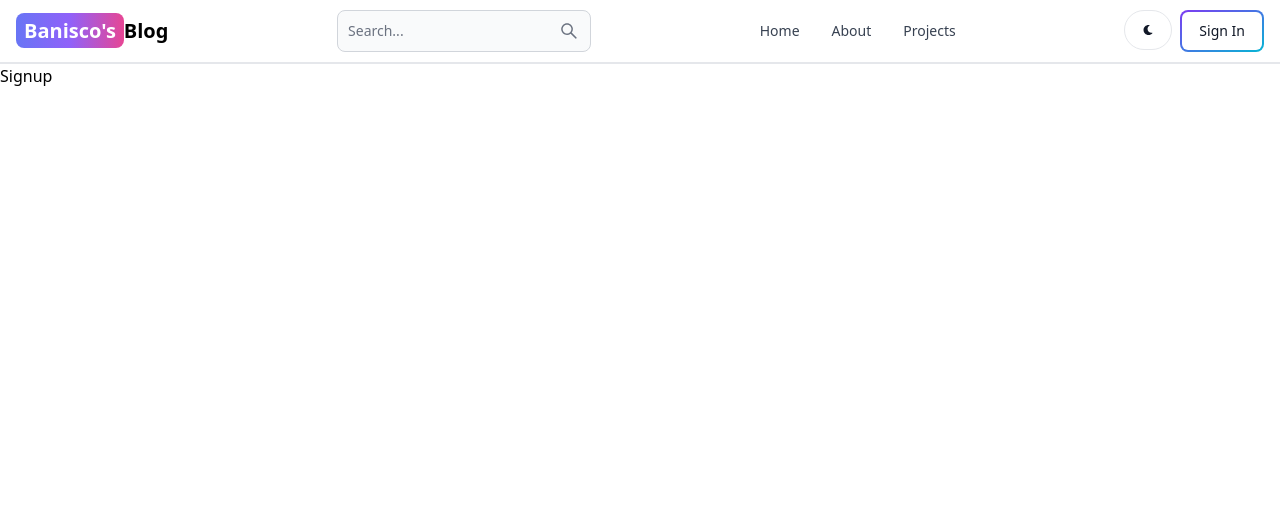
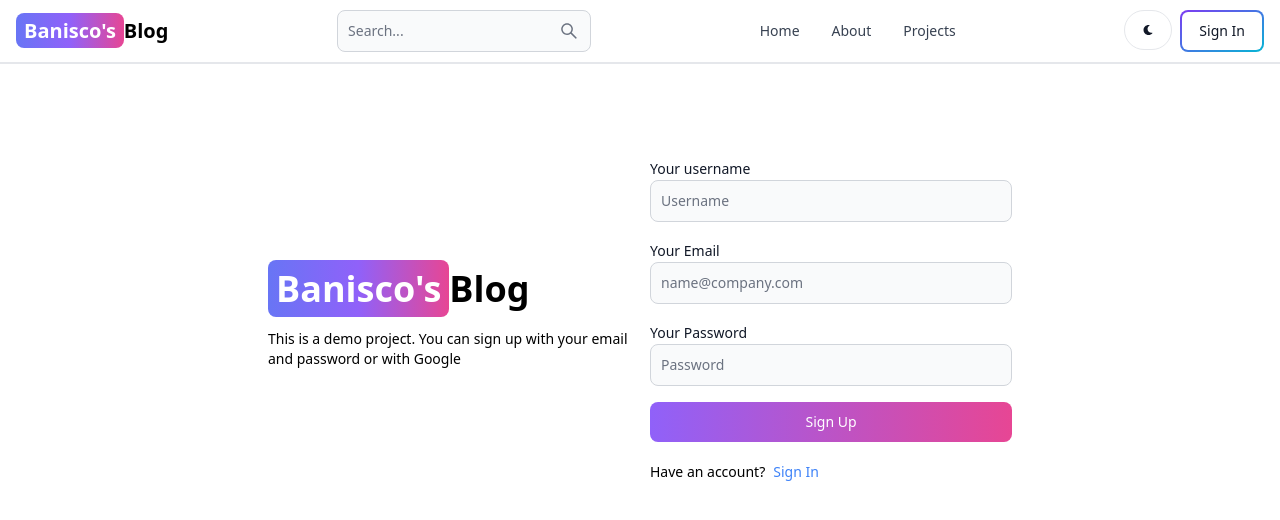
Before and after one commit to Banisco10/mern-blog, a React (Vite) app in the folder client/: page /sign-up in a window 1280 px wide. Shown: the top 520 px of the page. Built offline with nearby package versions, Linux system fonts and the light colour scheme.

Commit message:
create sign up page ui

```diff
--- a/client/src/pages/Signup.jsx
+++ b/client/src/pages/Signup.jsx
@@ -1,5 +1,55 @@
+import { Button, Label, TextInput } from "flowbite-react"
+import { Link } from "react-router-dom"
+
 export default function Signup() {
   return (
-    <div>Signup</div>
+    <div className="min-h-screen mt-20">
+      <div className="flex p-3 max-w-3xl mx-auto flex-col md:flex-row md:items-center gap-5">
+      {/* left */}
+    <div className="flex-1">
+    <Link to="/" className="font-bold dark:text-white text-4xl">
+        <span className="px-2 py-1 bg-gradient-to-r from-indigo-500
+         via-purple-500 to-pink-500 rounded-lg text-white">
+          Banisco's
+        </span>
+        Blog
+      </Link>
+      <p className="text-sm mt-5">
+        This is a demo project. You can sign up with your email and password
+        or with Google
+      </p>
+    </div>
+      {/* right */}
+
+    <div className="flex-1">
+      <form className="flex flex-col gap-4">
+        <div>
+          <Label value = 'Your username' />
+          <TextInput
+          type="text" placeholder="Username" id="username" />
+        </div>
+        <div>
+          <Label value = 'Your Email' />
+          <TextInput
+          type="text" placeholder="name@company.com" id="email" />
+        </div>
+        <div>
+          <Label value = 'Your Password' />
+          <TextInput
+          type="text" placeholder="Password" id="password" />
+        </div>
+        <Button gradientDuoTone='purpleToPink' type='submit'>
+          Sign Up
+        </Button>
+      </form>
+      <div className="flex gap-2 text-sm mt-5">
+        <span>Have an account?</span>
+        <Link to='/sign-in' className='text-blue-500'>
+          Sign In
+        </Link>
+      </div>
+    </div>
+      </div>
+   </div>
   )
 }
```
